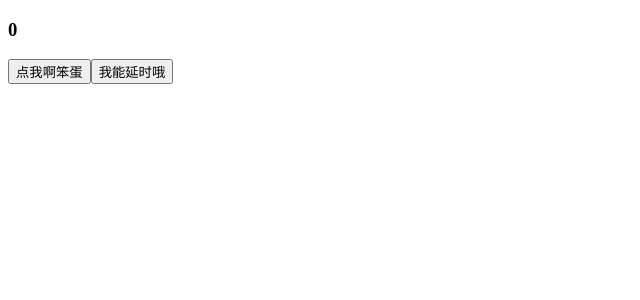
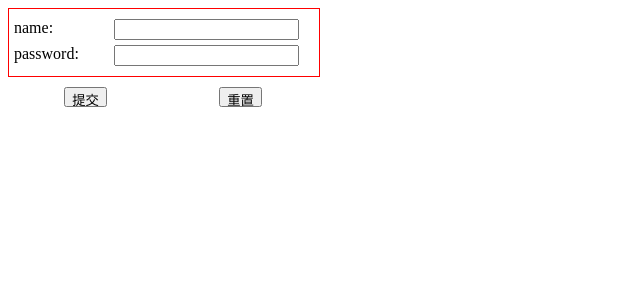
Before and after one commit to haiNono/react-advance, a React (Create React App) app: page / in a window 1280 px wide. Shown: the top 300 px of the page, without its empty margins (0-640 px from the left). Built offline with nearby package versions, Linux system fonts and the light colour scheme.

Commit message:
feat: 简单封装一个form&&props缺失属性的错误

```diff
--- a/package.json
+++ b/package.json
@@ -39,6 +39,7 @@
   "devDependencies": {
     "@commitlint/cli": "^17.6.7",
     "@commitlint/config-conventional": "^17.6.7",
+    "babel-eslint": "^10.1.0",
     "eslint": "^8.45.0",
     "eslint-config-prettier": "^8.8.0",
     "eslint-plugin-react": "^7.33.0",
--- a/src/App.css
+++ b/src/App.css
@@ -1,38 +1,7 @@
-.App {
-  text-align: center;
+.buttons {
+  width: 300px;
 }
 
-.App-logo {
-  height: 40vmin;
-  pointer-events: none;
+.buttons button {
+  display: block;
 }
-
-@media (prefers-reduced-motion: no-preference) {
-  .App-logo {
-    animation: App-logo-spin infinite 20s linear;
-  }
-}
-
-.App-header {
-  background-color: #282c34;
-  min-height: 100vh;
-  display: flex;
-  flex-direction: column;
-  align-items: center;
-  justify-content: center;
-  font-size: calc(10px + 2vmin);
-  color: white;
-}
-
-.App-link {
-  color: #61dafb;
-}
-
-@keyframes App-logo-spin {
-  from {
-    transform: rotate(0deg);
-  }
-  to {
-    transform: rotate(360deg);
-  }
-}
--- a/src/App.jsx
+++ b/src/App.jsx
@@ -1,48 +1,32 @@
-import React from 'react'
+import React, { useRef } from 'react'
+import Form from './conponents/Form'
+import FormItem from './conponents/Form/Item'
+import Input from './conponents/Input'
 
-class App extends React.Component {
-  state = { number: 0 }
-  // 项目中使用的是react18版本，采用的是concurrent模式而不是legacy模式
-  // 因此，setState都是异步的！！！！！！！！！
-  handleClick = () => {
-    this.setState({ number: this.state.number + 1 }, () => {
-      console.log('callback1', this.state.number)
-    })
-    console.log(this.state.number)
-    this.setState({ number: this.state.number + 1 }, () => {
-      console.log('callback2', this.state.number)
-    })
-    console.log(this.state.number)
-    this.setState({ number: this.state.number + 1 }, () => {
-      console.log('callback3', this.state.number)
-    })
-    console.log(this.state.number)
+function App() {
+  const form = useRef()
+  const submit = () => {
+    form.current.submit(console.log)
   }
-
-  handleDelayClick = () => {
-    this.setState({ number: this.state.number + 1 }, () => {
-      console.log('callback1', this.state.number)
-    })
-    console.log(this.state.number)
-    this.setState({ number: this.state.number + 1 }, () => {
-      console.log('callback2', this.state.number)
-    })
-    console.log(this.state.number)
-    this.setState({ number: this.state.number + 1 }, () => {
-      console.log('callback3', this.state.number)
-    })
-    console.log(this.state.number)
+  const reset = () => {
+    form.current.reset()
   }
-
-  render() {
-    return (
-      <div>
-        <h3>{this.state.number}</h3>
-        <button onClick={this.handleClick}>点我啊笨蛋</button>
-        <button onClick={this.handleDelayClick}>我能延时哦</button>
+  return (
+    <>
+      <Form ref={form}>
+        <FormItem label="name" name="name">
+          <Input></Input>
+        </FormItem>
+        <FormItem label="password" name="password">
+          <Input></Input>
+        </FormItem>
+      </Form>
+      <div className="buttons">
+        <button onClick={submit}>提交</button>
+        <button onClick={reset}>重置</button>
       </div>
-    )
-  }
+    </>
+  )
 }
 
 export default App
--- /dev/null
+++ b/src/conponents/Form/Item/index.css
@@ -0,0 +1,18 @@
+.form-item {
+  display: flex;
+  width: 300px;
+  margin: 5px 0;
+}
+
+.label {
+  display: block;
+  width: 100px;
+}
+
+.label::after {
+  content: ':';
+}
+
+.input {
+  display: block;
+}
--- /dev/null
+++ b/src/conponents/Form/Item/index.jsx
@@ -0,0 +1,20 @@
+import React from 'react'
+import './index.css'
+
+export default function FormItem(props) {
+  const { name, handleChange, label, value, children } = props
+
+  const onChange = value => {
+    handleChange(name, value)
+  }
+
+  return (
+    <div className="form-item">
+      <span className="label">{label}</span>
+      {React.isValidElement(children) && children.type.displayName === 'input'
+        ? React.cloneElement(children, { onChange, value })
+        : null}
+    </div>
+  )
+}
+FormItem.displayName = 'formItem'
--- /dev/null
+++ b/src/conponents/Form/index.css
@@ -0,0 +1,14 @@
+.form {
+  width: 300px;
+  border: 1px solid red;
+  padding: 5px;
+}
+
+.buttons {
+  display: flex;
+  margin-top: 10px;
+  flex-direction: row;
+  width: 310px;
+  height: 20px;
+  justify-content: space-around;
+}
--- /dev/null
+++ b/src/conponents/Form/index.jsx
@@ -0,0 +1,54 @@
+import React, { Component } from 'react'
+import './index.css'
+
+export default class Form extends Component {
+  state = {
+    formData: {}
+  }
+
+  // 重置表单内容
+  reset = () => {
+    const { formData } = this.state
+    for (let key of Object.keys(formData)) {
+      formData[key] = ''
+    }
+    this.setState({ formData })
+  }
+
+  // 提交，传入一个函数，用函数处理表单数据
+  submit = cb => {
+    cb && cb({ ...this.state.formData })
+  }
+
+  setValue = (name, value) => {
+    this.setState({
+      formData: {
+        ...this.state.formData,
+        [name]: value
+      }
+    })
+  }
+
+  render() {
+    const children = React.Children.toArray(this.props.children)
+    const renderChildren = []
+    React.Children.forEach(children, child => {
+      if (child.type.displayName === 'formItem') {
+        const { name } = child.props
+        // 给子标签加上属性
+        const Children = React.cloneElement(
+          child,
+          {
+            key: name,
+            handleChange: this.setValue,
+            value: this.state.formData[name]
+          },
+          child.props.children
+        )
+        renderChildren.push(Children)
+      }
+    })
+
+    return <div className="form">{renderChildren}</div>
+  }
+}
--- /dev/null
+++ b/src/conponents/Input/index.jsx
@@ -0,0 +1,14 @@
+import React from 'react'
+
+export default function Input(props) {
+  const { onChange } = props
+  let value = props.value || ''
+  return (
+    <input
+      type="text"
+      onChange={e => onChange && onChange(e.target.value)}
+      value={value}
+    />
+  )
+}
+Input.displayName = 'input'
```
Also changed, not shown: .eslintrc.js, 1 other file (tests, documents, lock files or other folders).
